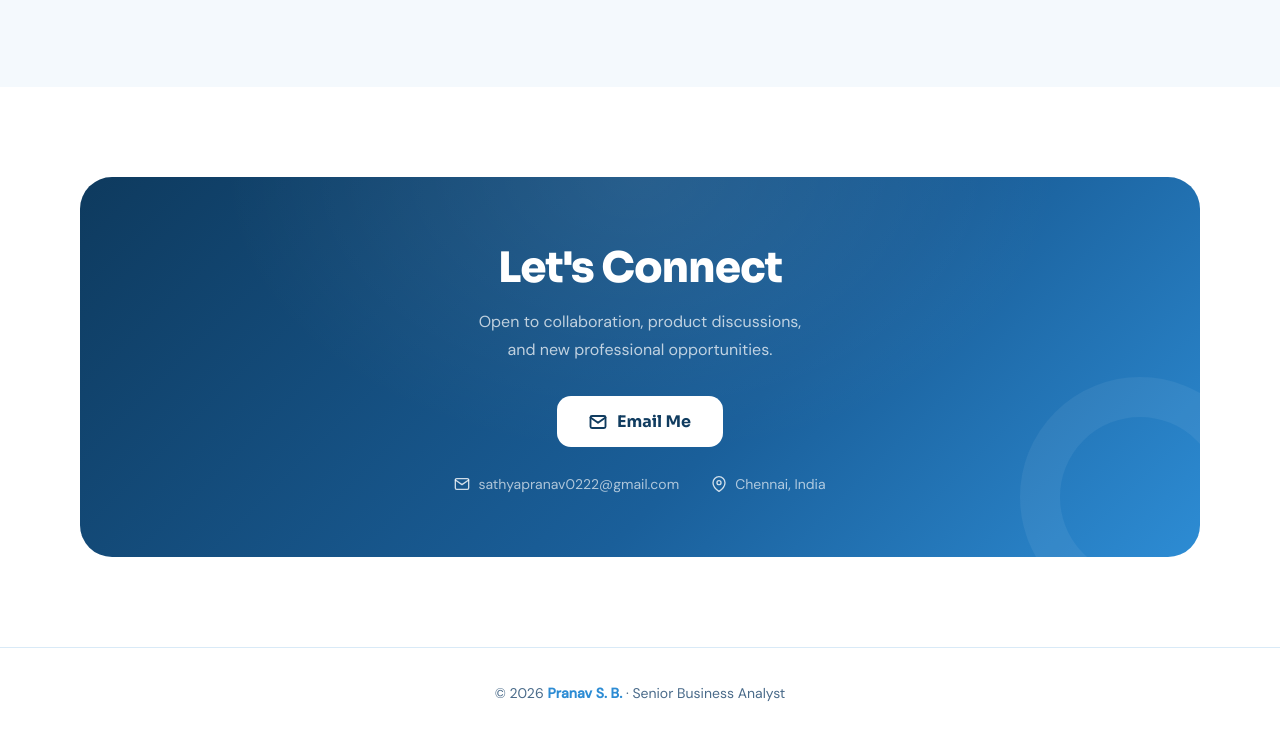
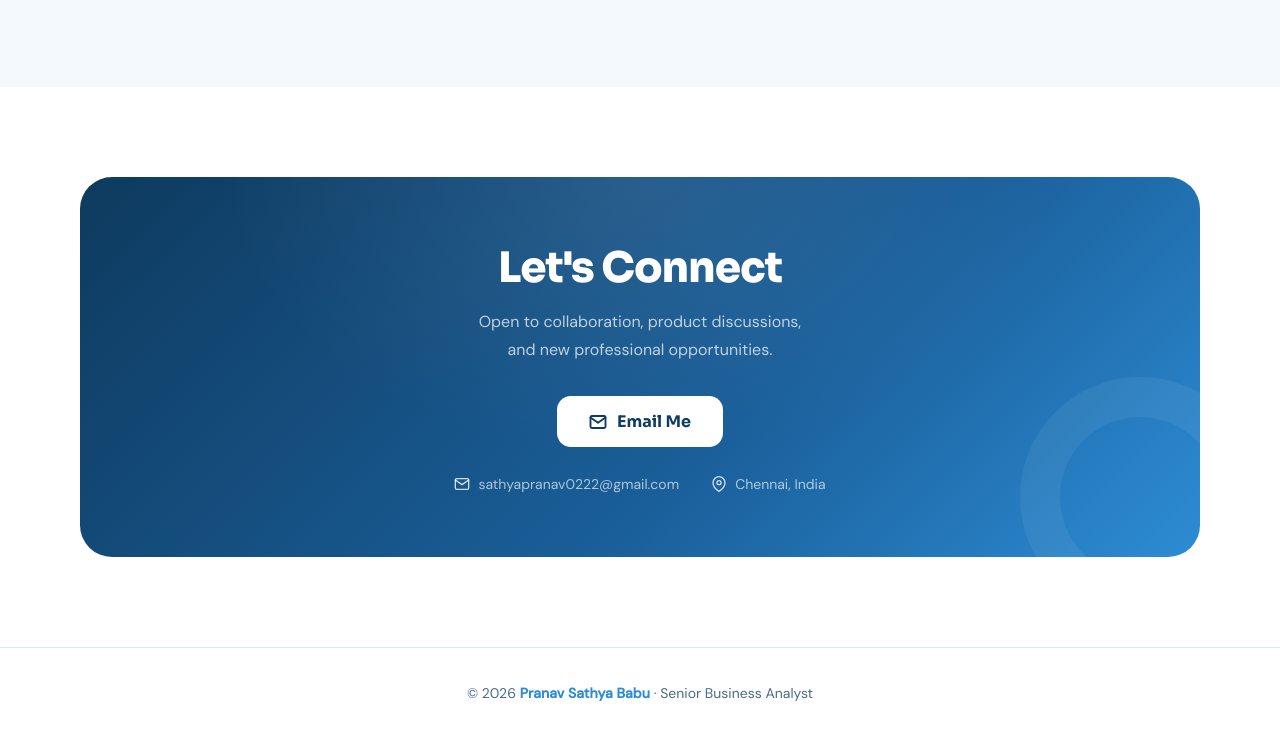
Before and after one commit to sathyapranav0222/mywebsite, a plain HTML site: page index.html in a window 1280 px wide. Shown: the part 4546-5284 px from the top of the page. Drawn offline with Linux system fonts and the light colour scheme.

Commit message:
Corrected spelling

```diff
--- a/index.html
+++ b/index.html
@@ -690,7 +690,7 @@
 
 <footer>
   <div class="container">
-    © 2026 <span>Pranav S. B.</span> · Senior Business Analyst
+    © 2026 <span>Pranav Sathya Babu</span> · Senior Business Analyst
   </div>
 </footer>
 
```
